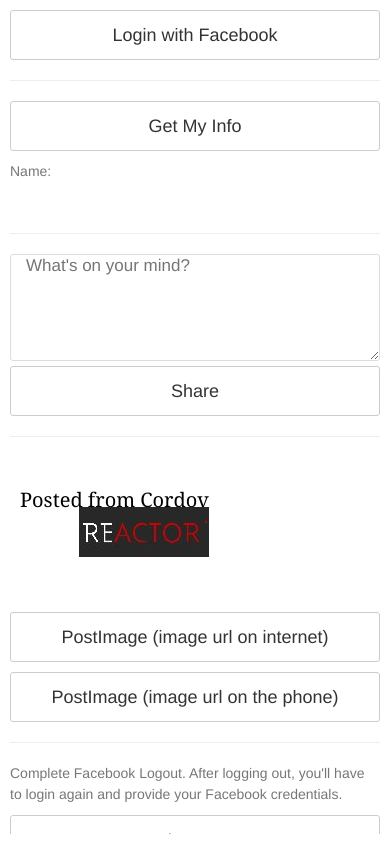
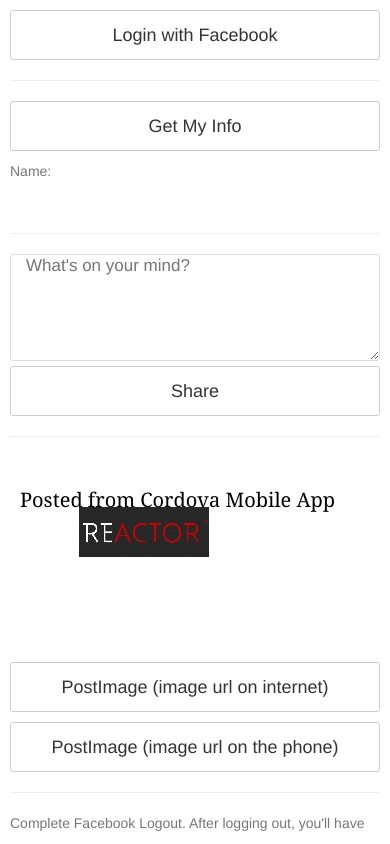
Before and after one commit to couscousbzh/CordovaOpenFb, a website: page CordovaOpenFb/www/index.html in a window 390 px wide. Drawn offline with Linux system fonts and the light colour scheme; some packages are replaced by stand-ins of ours.

Commit message:
2nd commit from mac

```diff
--- a/CordovaOpenFb/www/index.html
+++ b/CordovaOpenFb/www/index.html
@@ -22,7 +22,7 @@
         <button class="btn btn-block" onclick="share()">Share</button>
         <hr />
         <!--<img src="logo.jpg" />-->
-        <canvas id="c" width="200" height="150"></canvas>
+        <canvas id="c" width="400" height="200"></canvas>
         <button class="btn btn-block" onclick="postImage()">PostImage (image url on internet)</button>
         <button class="btn btn-block" onclick="postImage2()">PostImage (image url on the phone)</button>
         <hr />
```
